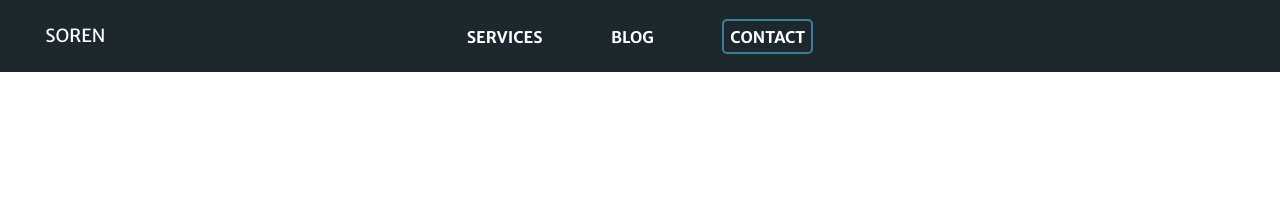
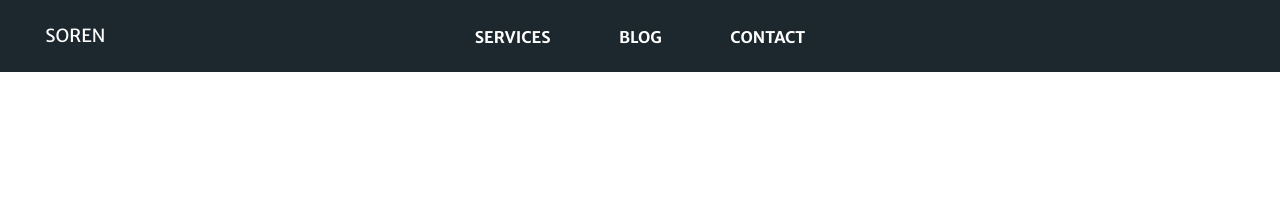
Before and after one commit to sorentwo/soren-website, a Jekyll site: the page built from index.html, in a window 1280 px wide. Shown: the top 209 px of the page. Built offline with Jekyll 4.4.1, drawn with Linux system fonts in a browser that asks for light colours; Markdown is read by kramdown in place of the engine named in the settings.

Commit message:
Remove custom border around contact link

```diff
--- a/_sass/_header.scss
+++ b/_sass/_header.scss
@@ -37,12 +37,6 @@ header {
       border-bottom: 2px solid $color-white;
       color: $color-white;
       text-decoration: none;
-    }
-
-    &.contact {
-      border: 2px solid $color-accent;
-      border-radius: 5px;
-      padding: 6px 6px 5px;
     }
   }
 }
```
